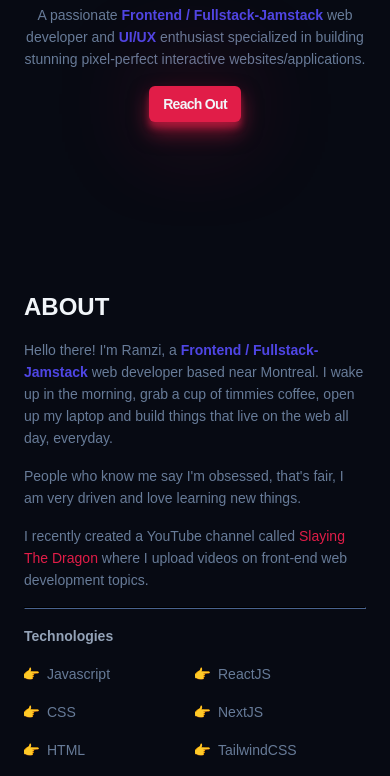
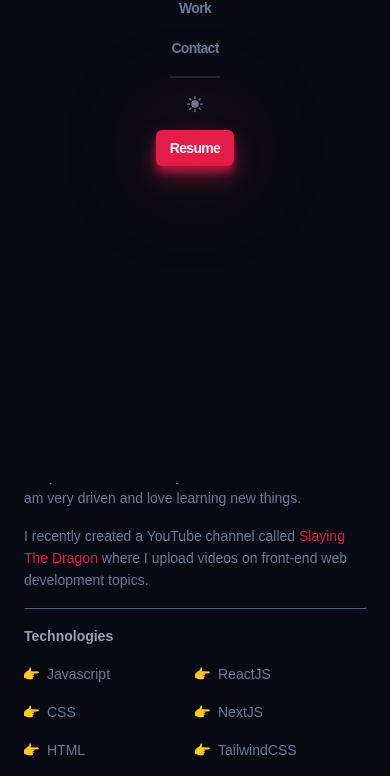
Before and after one commit to yanaaslor/portfolio, a website built with Vite: page index.html in a window 390 px wide. Shown: the part 361-1137 px from the top of the page. Built offline with nearby package versions, Linux system fonts and the light colour scheme; files whose address does not match are found by name; a web font is replaced by a local one.

Commit message:
Lay out header mobile nav

```diff
--- a/index.html
+++ b/index.html
@@ -60,6 +60,41 @@
         </nav>
       </div>
     </header>
+    <!-- Mobile navigation -->
+    <div class="mobile-nav">
+      <nav>
+        <ul class="mobile-nav__menu">
+          <li>
+            <a href="#about" class="mobile-nav__link link-voice">About</a>
+          </li>
+          <li>
+            <a href="#featured" class="mobile-nav__link link-voice">Work</a>
+          </li>
+          <li>
+            <a href="#contact" class="mobile-nav__link link-voice">Contact</a>
+          </li>
+          <li class="mobile-nav__link-line"></li>
+          <li>
+            <button class="mobile-nav__sun">
+              <svg
+                xmlns="http://www.w3.org/2000/svg"
+                viewBox="0 0 24 24"
+                fill="currentColor"
+                class="mobile-nav__sun"
+              >
+                <path
+                  d="M12 2.25a.75.75 0 0 1 .75.75v2.25a.75.75 0 0 1-1.5 0V3a.75.75 0 0 1 .75-.75ZM7.5 12a4.5 4.5 0 1 1 9 0 4.5 4.5 0 0 1-9 0ZM18.894 6.166a.75.75 0 0 0-1.06-1.06l-1.591 1.59a.75.75 0 1 0 1.06 1.061l1.591-1.59ZM21.75 12a.75.75 0 0 1-.75.75h-2.25a.75.75 0 0 1 0-1.5H21a.75.75 0 0 1 .75.75ZM17.834 18.894a.75.75 0 0 0 1.06-1.06l-1.59-1.591a.75.75 0 1 0-1.061 1.06l1.59 1.591ZM12 18a.75.75 0 0 1 .75.75V21a.75.75 0 0 1-1.5 0v-2.25A.75.75 0 0 1 12 18ZM7.758 17.303a.75.75 0 0 0-1.061-1.06l-1.591 1.59a.75.75 0 0 0 1.06 1.061l1.591-1.59ZM6 12a.75.75 0 0 1-.75.75H3a.75.75 0 0 1 0-1.5h2.25A.75.75 0 0 1 6 12ZM6.697 7.757a.75.75 0 0 0 1.06-1.06l-1.59-1.591a.75.75 0 0 0-1.061 1.06l1.59 1.591Z"
+                />
+              </svg>
+            </button>
+          </li>
+          <li>
+            <a href="#" class="mobile-nav__btn btn">Resume</a>
+          </li>
+        </ul>
+      </nav>
+    </div>
+    <!-- End of mobile navigation -->
 
     <main>
       <section class="hero page-section">
--- a/src/main.js
+++ b/src/main.js
@@ -7,4 +7,5 @@ import "../styles/components/featured.css";
 import "../styles/components/projects.css";
 import "../styles/components/contact.css";
 import "../styles/components/footer.css";
+import "../styles/components/mobile-nav.css";
 import "../styles/utils.css";
--- /dev/null
+++ b/styles/components/mobile-nav.css
@@ -0,0 +1,46 @@
+.mobile-nav {
+  position: absolute;
+  top: 0;
+  left: 0;
+  z-index: 999;
+  width: 100%;
+  height: 100%;
+  background-color: var(--clr-dark);
+  display: flex;
+  align-items: center;
+  justify-content: center;
+  text-align: center;
+}
+
+.mobile-nav__link,
+.mobile-nav__btn {
+  font-size: var(--size-sm);
+}
+
+.mobile-nav__link {
+  transition: color 0.5s;
+}
+
+.mobile-nav__link:hover {
+  color: var(--clr-rose);
+}
+
+.mobile-nav__menu {
+  display: flex;
+  flex-direction: column;
+  gap: 1rem;
+  justify-content: center;
+  align-items: center;
+}
+
+.mobile-nav__link-line {
+  border: 1px solid var(--clr-slate800);
+  padding-right: 3em;
+}
+
+.mobile-nav__sun {
+  width: var(--size-xl);
+  height: var(--size-xl);
+  color: var(--clr-slate500);
+  display: block;
+}
```
